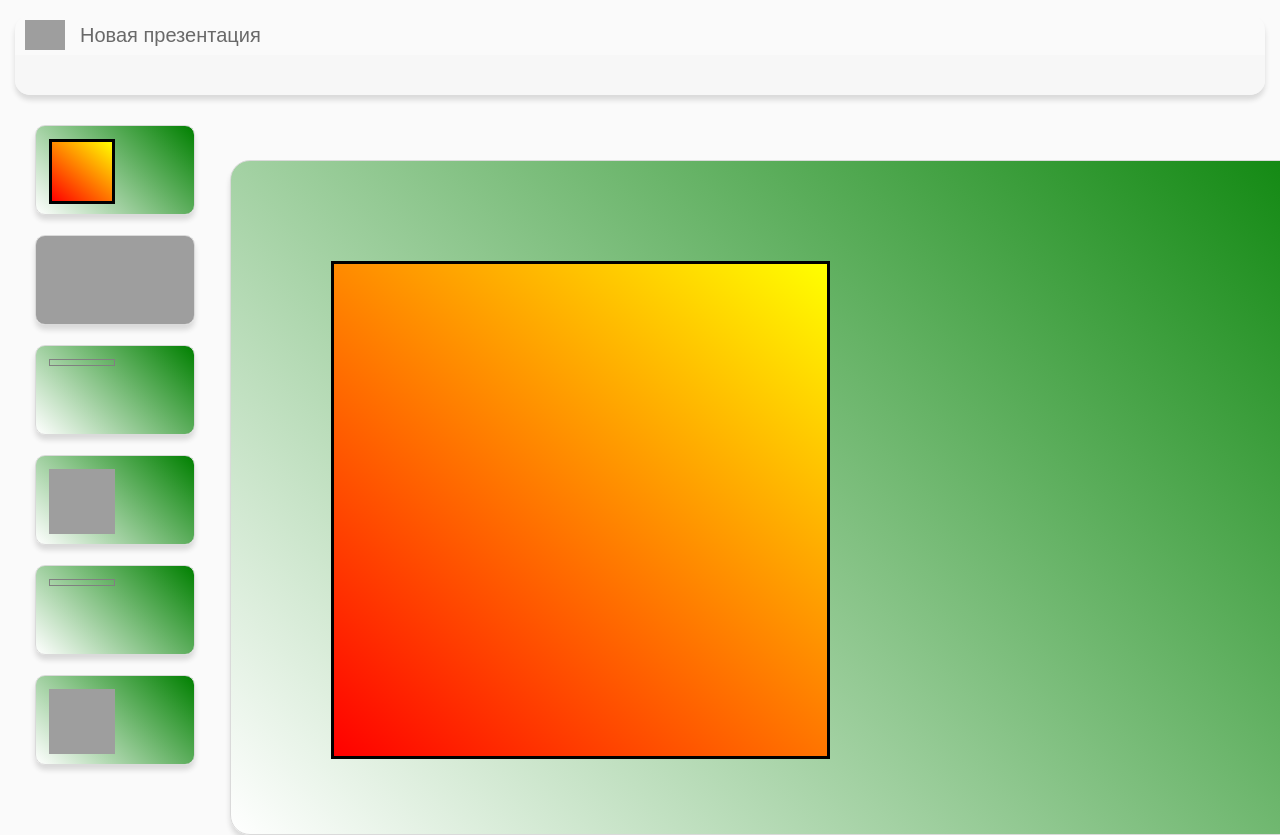
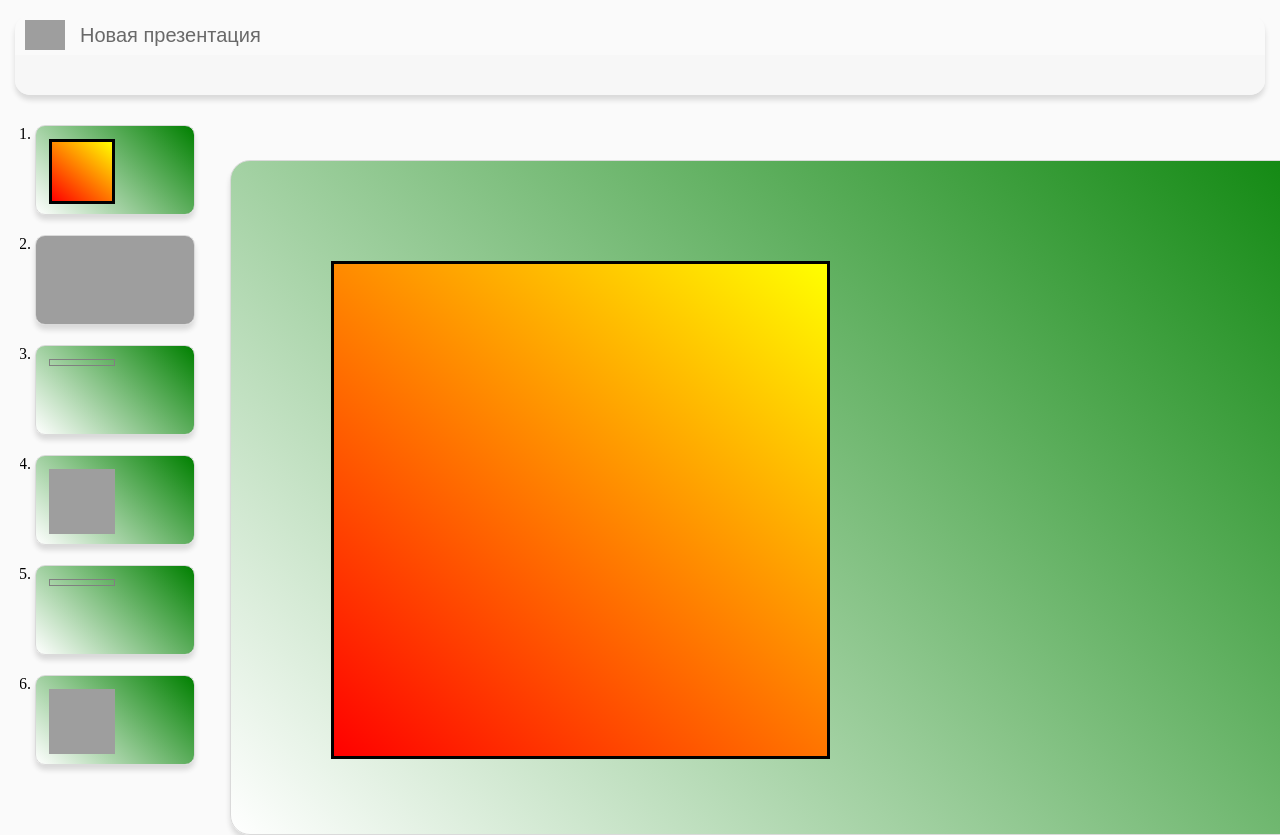
Before and after one commit to HotCucumber1/slide_maker, a React (Vite) app: page / in a window 1280 px wide. Shown: the top 835 px of the page. Built offline with nearby package versions, Linux system fonts and the light colour scheme; grey boxes are pictures that could not be loaded.

Commit message:
Добавил слайды в нумерованный список

```diff
--- a/src/App.tsx
+++ b/src/App.tsx
@@ -53,7 +53,6 @@ export default function App() {
             src: "../public/image/earth.gif",
             type: "image",
         },
-
         content: []
     });
 
--- a/src/view/slideList/SlideList.tsx
+++ b/src/view/slideList/SlideList.tsx
@@ -11,6 +11,7 @@ export default function SlideList(props: SlideListProps)
 {
     const slides = props.slides.map(slide => {
         return (
+            <li key={slide.id}>
                 <SlideView
                     type={"listElement"}
                     background={slide.background}
@@ -18,11 +19,12 @@ export default function SlideList(props: SlideListProps)
                     key={slide.id}
                 >
                 </SlideView>
+            </li>
         )
     });
     return (
-        <div className={styles.slideList}>
+        <ol className={styles.slideList}>
             {slides}
-        </div>
+        </ol>
     )
 }
```
Lines whose indentation alone changed are shown as unchanged.
